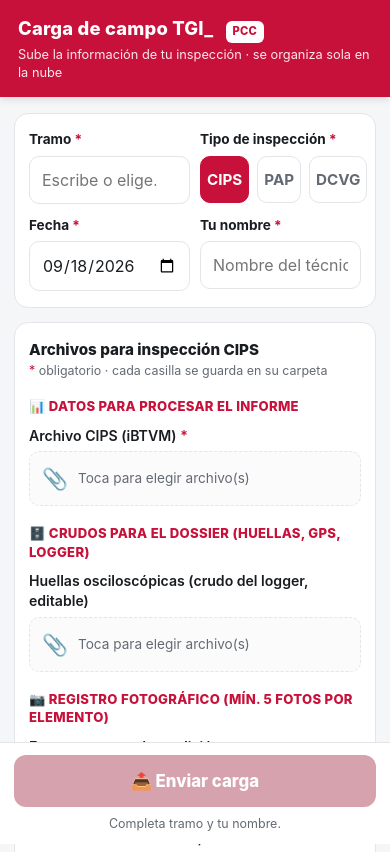
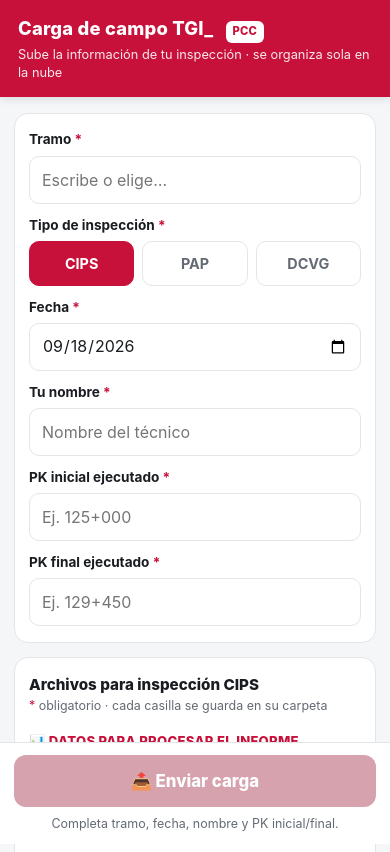
Before and after one commit to pablorivera6/reportes-tgi, a plain HTML site: page web_carga/index.html in a window 390 px wide. Shown: the top 852 px of the page. Drawn offline with nearby package versions, Linux system fonts and the light colour scheme.

Commit message:
Improve mobile field upload and add executed PK range
Co-Authored-By: Claude Opus 5 <noreply@anthropic.com>

```diff
--- a/web_carga/app.js
+++ b/web_carga/app.js
@@ -35,6 +35,17 @@
   }
   function $(id) { return document.getElementById(id); }
 
+  // PK escrito en campo → metros enteros. El técnico escribe '125+000' o
+  // '129450' (y a veces 'K 125+000'); se quedan solo los dígitos.
+  // Devuelve null si no hay ningún dígito (campo vacío o basura).
+  function pkMetros(txt) {
+    var d = String(txt == null ? "" : txt).replace(/[^0-9]/g, "");
+    if (!d) return null;
+    var n = parseInt(d, 10);
+    return isNaN(n) ? null : n;
+  }
+  window.pkMetros = pkMetros;   // expuesto para pruebas
+
   // ── Puerta de acceso opcional ──────────────────────────────────────────────
   function iniciar() {
     var code = (CFG.ACCESS_CODE || "").trim();
@@ -70,7 +81,7 @@
     // fecha por defecto hoy
     $("fecha").value = new Date().toISOString().slice(0, 10);
     // listeners de validación
-    ["tramo", "tecnico", "fecha"].forEach(function (id) {
+    ["tramo", "tecnico", "fecha", "pk-inicial", "pk-final"].forEach(function (id) {
       $(id).addEventListener("input", validar);
     });
     $("enviar").onclick = enviar;
@@ -134,12 +145,20 @@
     });
   }
   function validar() {
-    var faltaMeta = !($("tramo").value.trim() && $("tecnico").value.trim() && $("fecha").value);
+    // pk_final puede ser MENOR que pk_inicial: hay inspecciones en sentido
+    // descendente. Solo se exige que ambos estén escritos.
+    var faltaMeta = !($("tramo").value.trim() && $("tecnico").value.trim() &&
+      $("fecha").value &&
+      pkMetros($("pk-inicial").value) !== null &&
+      pkMetros($("pk-final").value) !== null);
     var falta = faltantes();
     var ok = !faltaMeta && !falta.length;
     $("enviar").disabled = !ok;
     var h = $("hint");
-    if (faltaMeta) { h.className = "hint"; h.textContent = "Completa tramo y tu nombre."; }
+    if (faltaMeta) {
+      h.className = "hint";
+      h.textContent = "Completa tramo, fecha, nombre y PK inicial/final.";
+    }
     else if (falta.length) {
       h.className = "hint err";
       h.textContent = "Faltan archivos obligatorios: " +
@@ -152,6 +171,8 @@
     var tramo = $("tramo").value.trim();
     var fecha = $("fecha").value;                 // YYYY-MM-DD
     var tecnico = $("tecnico").value.trim();
+    var pkInicial = pkMetros($("pk-inicial").value);
+    var pkFinal = pkMetros($("pk-final").value);
     var nota = $("nota").value.trim();
     var base = slug(tramo) + "/" + (fecha || "sin_fecha") + "/" + slug(tipoSel);
 
@@ -191,6 +212,7 @@
       prog.textContent = "Registrando la carga…";
       sb.from("cargas").insert({
         tramo: tramo, tipo: tipoSel, fecha: fecha, tecnico: tecnico,
+        pk_inicial: pkInicial, pk_final: pkFinal,
         estado: "pendiente", archivos: indice, nota: nota || null,
         sharepoint_ok: false
       }).then(function (res) {
--- a/web_carga/index.html
+++ b/web_carga/index.html
@@ -33,15 +33,22 @@
   label.field{display:block; font-weight:700; font-size:.85rem; margin:0 0 6px}
   .req{color:var(--rojo)}
   input[type=text],input[type=date],select,textarea,input[list]{
-    width:100%; font-size:16px; /* 16px evita zoom en iOS */
+    display:block; width:100%; min-width:0; max-width:100%;
+    font-size:16px; /* 16px evita zoom en iOS */
     padding:13px 12px; border:1.5px solid var(--linea); border-radius:10px;
     background:#fff; color:var(--tinta); font-family:inherit;
+  }
+  /* Safari/iPhone le da al input date un ancho intrínseco mayor que su columna
+     y se salía encima del campo vecino. Con appearance:none + min-width:0 se
+     queda dentro de su caja. */
+  input[type=date]{
+    -webkit-appearance:none; appearance:none; height:48px; line-height:1.2;
   }
   input:focus,select:focus,textarea:focus,input[list]:focus{
     outline:none; border-color:var(--rojo);
   }
   .row{display:flex; gap:10px; flex-wrap:wrap}
-  .row > .col{flex:1 1 45%; min-width:140px}
+  .row > .col{flex:1 1 45%; min-width:0}
   .seg{display:flex; gap:8px}
   .seg button{
     flex:1; padding:13px 6px; border:1.5px solid var(--linea); background:#fff;
@@ -86,6 +93,13 @@
   .prog{font-size:.85rem; color:var(--gris); text-align:center; margin-top:8px}
   .pill{display:inline-block; background:#fff; color:var(--rojo); font-weight:800;
     font-size:.7rem; border-radius:6px; padding:3px 7px; margin-left:8px}
+  /* Celular: todo en una sola columna (la app se usa sobre todo en el campo). */
+  @media (max-width:520px){
+    .row{display:block}
+    .row > .col{width:100%; min-width:0}
+    .row > .col + .col{margin-top:12px}
+    .seg button{padding:13px 4px; font-size:.9rem}
+  }
 </style>
 </head>
 <body>
@@ -129,6 +143,18 @@
           <input type="text" id="tecnico" placeholder="Nombre del técnico" autocomplete="name">
         </div>
       </div>
+      <div class="row" style="margin-top:12px">
+        <div class="col">
+          <label class="field" for="pk-inicial">PK inicial ejecutado <span class="req">*</span></label>
+          <input type="text" id="pk-inicial" placeholder="Ej. 125+000"
+                 inputmode="numeric" autocomplete="off">
+        </div>
+        <div class="col">
+          <label class="field" for="pk-final">PK final ejecutado <span class="req">*</span></label>
+          <input type="text" id="pk-final" placeholder="Ej. 129+450"
+                 inputmode="numeric" autocomplete="off">
+        </div>
+      </div>
     </div>
 
     <div class="card">
```
Also changed, not shown: 1 other file.
